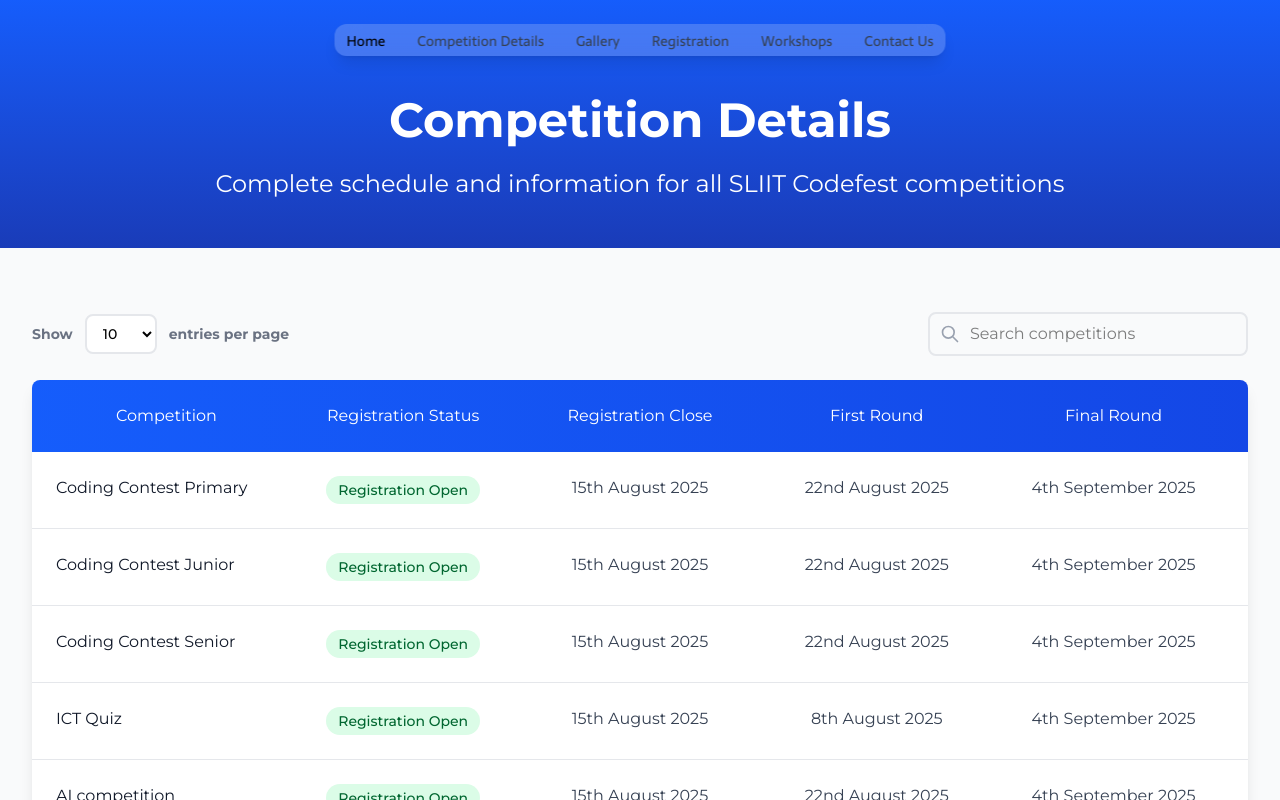
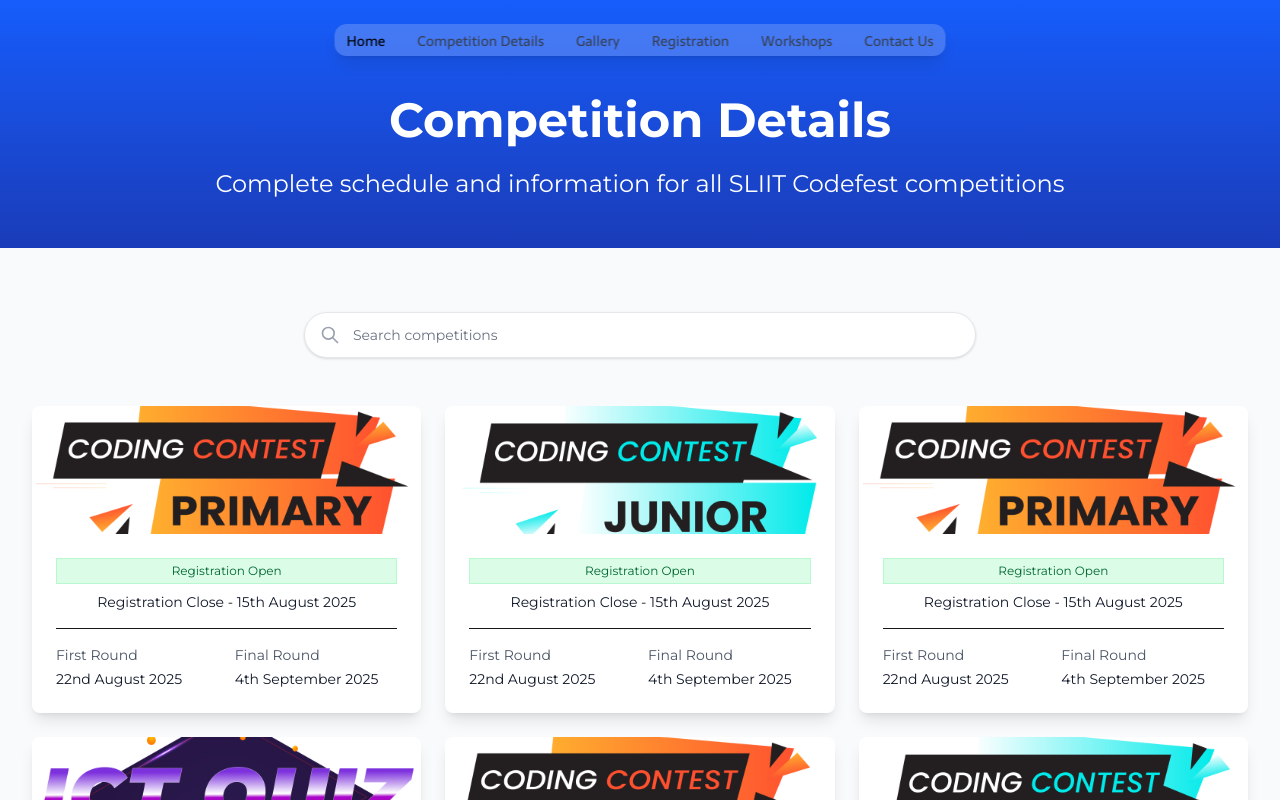
Before and after one commit to SayuruRehan/codefest-revamp, a Next.js app: page /competition-details in a window 1280 px wide. Shown: the top 800 px of the page. Built offline with nearby package versions, Linux system fonts and the light colour scheme.

Commit message:
refactor: CompetitionSchedule component

```diff
--- a/src/components/CompetitionSchedule.tsx
+++ b/src/components/CompetitionSchedule.tsx
@@ -10,6 +10,7 @@
     regClose: "15th August 2025",
     firstRound: "22nd August 2025",
     finalRound: "4th September 2025",
+    image: "/coding-contest-primary.png",
   },
   {
     competition: "Coding Contest Junior",
@@ -17,6 +18,7 @@
     regClose: "15th August 2025",
     firstRound: "22nd August 2025",
     finalRound: "4th September 2025",
+    image: "/coding-contest-junior.png",
   },
   {
     competition: "Coding Contest Senior",
@@ -24,6 +26,7 @@
     regClose: "15th August 2025",
     firstRound: "22nd August 2025",
     finalRound: "4th September 2025",
+    image: "/coding-contest-primary.png",
   },
   {
     competition: "ICT Quiz",
@@ -31,6 +34,7 @@
     regClose: "15th August 2025",
     firstRound: "8th August 2025",
     finalRound: "4th September 2025",
+    image: "/ict-quiz.png",
   },
   {
     competition: "AI competition",
@@ -38,6 +42,7 @@
     regClose: "15th August 2025",
     firstRound: "22nd August 2025",
     finalRound: "4th September 2025",
+    image: "/coding-contest-primary.png",
   },
   {
     competition: "Algothon",
@@ -45,6 +50,7 @@
     regClose: "18th July 2025",
     firstRound: "25th July 2025",
     finalRound: "22nd August 2025",
+    image: "/coding-contest-junior.png",
   },
   {
     competition: "Designation",
@@ -52,6 +58,7 @@
     regClose: "25th July 2025",
     firstRound: "1st August 2025",
     finalRound: "2nd September 2025",
+    image: "/ict-quiz.png",
   },
   {
     competition: "DevQuest",
@@ -59,6 +66,7 @@
     regClose: "To be announced",
     firstRound: "To be announced",
     finalRound: "To be announced",
+    image: "/coding-contest-primary.png",
   },
   {
     competition: "Datathon",
@@ -66,6 +74,7 @@
     regClose: "To be announced",
     firstRound: "26th July 2025",
     finalRound: "23rd August 2025",
+    image: "/coding-contest-junior.png",
   },
   {
     competition: "Capture the Flag",
@@ -73,6 +82,7 @@
     regClose: "13th August 2025",
     firstRound: "23rd August 2025",
     finalRound: "2nd September 2025",
+    image: "/ict-quiz.png",
   },
   {
     competition: "Web Development Challenge",
@@ -80,6 +90,7 @@
     regClose: "20th July 2025",
     firstRound: "28th July 2025",
     finalRound: "15th August 2025",
+    image: "/coding-contest-primary.png",
   },
   {
     competition: "Mobile App Development",
@@ -87,6 +98,7 @@
     regClose: "5th August 2025",
     firstRound: "12th August 2025",
     finalRound: "25th August 2025",
+    image: "/coding-contest-junior.png",
   },
   {
     competition: "UI/UX Design Contest",
@@ -94,6 +106,7 @@
     regClose: "10th August 2025",
     firstRound: "17th August 2025",
     finalRound: "30th August 2025",
+    image: "/ict-quiz.png",
   },
   {
     competition: "Game Development",
@@ -101,6 +114,7 @@
     regClose: "22nd July 2025",
     firstRound: "29th July 2025",
     finalRound: "12th August 2025",
+    image: "/coding-contest-primary.png",
   },
   {
     competition: "Blockchain Challenge",
@@ -108,6 +122,7 @@
     regClose: "8th August 2025",
     firstRound: "15th August 2025",
     finalRound: "28th August 2025",
+    image: "/coding-contest-junior.png",
   },
   {
     competition: "IoT Innovation",
@@ -115,6 +130,7 @@
     regClose: "12th August 2025",
     firstRound: "19th August 2025",
     finalRound: "1st September 2025",
+    image: "/ict-quiz.png",
   },
   {
     competition: "Cybersecurity Challenge",
@@ -122,6 +138,7 @@
     regClose: "6th August 2025",
     firstRound: "13th August 2025",
     finalRound: "26th August 2025",
+    image: "/coding-contest-primary.png",
   },
   {
     competition: "Data Visualization",
@@ -129,6 +146,7 @@
     regClose: "18th July 2025",
     firstRound: "25th July 2025",
     finalRound: "8th August 2025",
+    image: "/coding-contest-junior.png",
   },
   {
     competition: "Machine Learning Sprint",
@@ -136,6 +154,7 @@
     regClose: "14th August 2025",
     firstRound: "21st August 2025",
     finalRound: "3rd September 2025",
+    image: "/ict-quiz.png",
   },
   {
     competition: "Cloud Computing Challenge",
@@ -143,6 +162,7 @@
     regClose: "16th July 2025",
     firstRound: "23rd July 2025",
     finalRound: "6th August 2025",
+    image: "/coding-contest-primary.png",
   },
   {
     competition: "Database Design Contest",
@@ -150,6 +170,7 @@
     regClose: "24th July 2025",
     firstRound: "31st July 2025",
     finalRound: "14th August 2025",
+    image: "/coding-contest-junior.png",
   },
   {
     competition: "Network Security",
@@ -157,6 +178,7 @@
     regClose: "2nd August 2025",
     firstRound: "9th August 2025",
     finalRound: "22nd August 2025",
+    image: "/ict-quiz.png",
   },
   {
     competition: "Robotics Challenge",
@@ -164,6 +186,7 @@
     regClose: "28th July 2025",
     firstRound: "4th August 2025",
     finalRound: "18th August 2025",
+    image: "/coding-contest-primary.png",
   },
   {
     competition: "Virtual Reality Development",
@@ -171,6 +194,7 @@
     regClose: "11th August 2025",
     firstRound: "18th August 2025",
     finalRound: "31st August 2025",
+    image: "/coding-contest-junior.png",
   },
   {
     competition: "Digital Marketing Tech",
@@ -178,13 +202,14 @@
     regClose: "7th August 2025",
     firstRound: "14th August 2025",
     finalRound: "27th August 2025",
+    image: "/ict-quiz.png",
   },
 ];
 
 export default function CompetitionSchedule() {
   const [currentPage, setCurrentPage] = useState(1);
   const [searchQuery, setSearchQuery] = useState("");
-  const [entriesPerPage, setEntriesPerPage] = useState(10);
+  const [entriesPerPage] = useState(10);
 
   // Filter data based on search query
   const filteredData = scheduleData.filter(
@@ -208,58 +233,15 @@
     setCurrentPage(1);
   };
 
-  // Handle entries per page change
-  const handleEntriesPerPageChange = (newEntriesPerPage: number) => {
-    setEntriesPerPage(newEntriesPerPage);
-    setCurrentPage(1);
-  };
-
   return (
     <FadeInSection delay={350}>
       <section className="py-16 bg-gray-50">
+        {" "}
         <div className="max-w-7xl mx-auto px-4 sm:px-6 lg:px-8">
-          {/* <h2 className="text-3xl font-bold text-center mb-12 text-black">
-            Competition Schedule
-          </h2> */}
-
-          {/* Controls Row - Entries per page on left, Search on right */}
-          <div className="flex flex-col md:flex-row justify-between items-center gap-4 mb-6">
-            {/* Entries per page selector - Left side */}
-            <div className="flex items-center gap-3">
-              <label
-                htmlFor="entriesPerPage"
-                className="text-sm font-semibold text-gray-500"
-              >
-                Show
-              </label>
-              <select
-                id="entriesPerPage"
-                value={entriesPerPage}
-                onChange={(e) =>
-                  handleEntriesPerPageChange(Number(e.target.value))
-                }
-                className="border-2 border-gray-200 rounded-lg px-3 py-2 text-sm font-medium bg-white focus:outline-none focus:ring-2 focus:ring-blue-500 focus:border-blue-500 transition-colors text-black"
-              >
-                <option value={10}>10</option>
-                <option value={25}>25</option>
-                <option value={50}>50</option>
-                <option value={100}>100</option>
-              </select>
-              <span className="text-sm font-semibold text-gray-500">
-                entries per page
-              </span>
-            </div>
-
-            {/* Search Bar - Right side */}
-            <div className="relative">
-              <input
-                type="text"
-                placeholder="Search competitions"
-                value={searchQuery}
-                onChange={handleSearchChange}
-                className="w-80 pl-10 pr-4 py-2 border-2 border-gray-200 rounded-lg focus:outline-none focus:ring-2 focus:ring-blue-500 focus:border-blue-500 transition-colors text-black"
-              />
-              <div className="absolute inset-y-0 left-0 pl-3 flex items-center pointer-events-none">
+          {/* Search Bar - Centered */}
+          <div className="flex justify-center mb-12">
+            <div className="relative w-full max-w-2xl">
+              <div className="absolute inset-y-0 left-0 pl-4 flex items-center pointer-events-none">
                 <svg
                   className="h-5 w-5 text-gray-400"
                   fill="none"
@@ -274,55 +256,75 @@
                   />
                 </svg>
               </div>
+              <input
+                type="text"
+                placeholder="Search competitions"
+                value={searchQuery}
+                onChange={handleSearchChange}
+                className="w-full pl-12 pr-4 py-3 bg-white border border-gray-200 rounded-full text-sm placeholder-gray-500 focus:outline-none focus:ring-2 focus:ring-blue-500 focus:border-transparent shadow-sm"
+              />
             </div>
           </div>
 
-          {/* Table Container */}
-          <div className="bg-white rounded-lg shadow-lg overflow-hidden">
-            {/* Table Header */}
-            <div className="bg-gradient-to-r from-blue-600 to-blue-700 text-white grid grid-cols-1 sm:grid-cols-2 md:grid-cols-3 lg:grid-cols-5 gap-4 p-6 font-semibold">
-              <div className="text-center">Competition</div>
-              <div className="text-center">Registration Status</div>
-              <div className="text-center">Registration Close</div>
-              <div className="text-center">First Round</div>
-              <div className="text-center">Final Round</div>
-            </div>
+          {/* Cards Grid */}
+          <div className="grid grid-cols-1 md:grid-cols-2 lg:grid-cols-3 gap-6">
+            {currentEntries.map((competition, index) => (
+              <div
+                key={startIndex + index}
+                className="bg-white rounded-lg shadow-lg hover:shadow-xl transition-shadow duration-300 overflow-hidden"
+              >
+                {/* Competition Name Header */}
+                {/* <div className="bg-gradient-to-r from-blue-600 to-blue-700 text-white p-4">
+                  <h3 className="text-xl font-bold text-center">
+                    {competition.competition}
+                    Registration Open
+                  </h3>
+                </div> */}
 
-            {/* Table Rows */}
-            <div className="divide-y divide-gray-200">
-              {currentEntries.map((row, index) => (
+                {/* Background Image Section */}
                 <div
-                  key={startIndex + index}
-                  className="grid grid-cols-1 sm:grid-cols-2 md:grid-cols-3 lg:grid-cols-5 gap-4 p-6 hover:bg-blue-50 transition-colors duration-200 group"
-                >
-                  <div className="text-center lg:text-left">
-                    <div className="font-semibold text-gray-900 group-hover:text-blue-700 transition-colors">
-                      {row.competition}
+                  className="h-32 bg-cover bg-center"
+                  style={{
+                    backgroundImage: `url(${competition.image})`,
+                  }}
+                />
+
+                {/* Card Body - Registration Info and Round Information */}
+                <div className="p-6 space-y-4">
+                  {/* Registration Info */}
+                  <div className="text-center">
+                    <div className="items-center px-3 py-1  text-xs font-bold bg-green-100 text-green-800 border border-green-200 mb-2">
+                      {competition.regOpen}
                     </div>
+                    <p className="text-sm font-bold text-gray-900">
+                      Registration Close - {competition.regClose}
+                    </p>
                   </div>
-                  <div className="text-center">
-                    <span className="inline-block bg-green-100 text-green-800 text-sm font-medium px-3 py-1 rounded-full">
-                      {row.regOpen}
-                    </span>
-                  </div>
-                  <div className="text-center">
-                    <div className="text-gray-700 font-medium">
-                      {row.regClose}
-                    </div>
-                  </div>
-                  <div className="text-center">
-                    <div className="text-gray-700 font-medium">
-                      {row.firstRound}
-                    </div>
-                  </div>
-                  <div className="text-center">
-                    <div className="text-gray-700 font-medium">
-                      {row.finalRound}
+
+                  {/* Round Information */}
+                  <div className="border-t pt-4">
+                    <div className="grid grid-cols-2 gap-4">
+                      <div>
+                        <p className="text-sm font-bold text-gray-600 mb-1">
+                          First Round
+                        </p>
+                        <p className="text-sm font-bold text-gray-900">
+                          {competition.firstRound}
+                        </p>
+                      </div>
+                      <div>
+                        <p className="text-sm font-bold text-gray-600 mb-1">
+                          Final Round
+                        </p>
+                        <p className="text-sm font-bold text-gray-900">
+                          {competition.finalRound}
+                        </p>
+                      </div>
                     </div>
                   </div>
                 </div>
-              ))}
-            </div>
+              </div>
+            ))}
           </div>
 
           {/* Pagination Info */}
```
Also changed, not shown: src/app/competition-details/page.tsx (+1 -36 lines).
